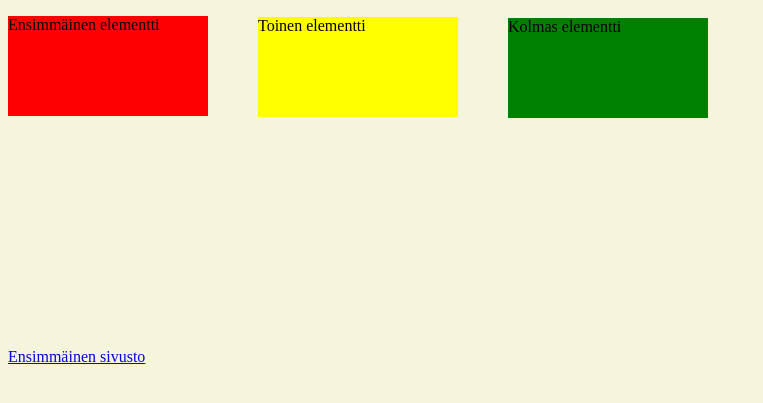
After one commit to Jape66/Web-ohjelmointi, a PHP site: page /position.html in a window 1280 px wide. The commit adds this page. Shown: the top 403 px of the page, without its empty margins (0-763 px from the left). Run offline with PHP 8.4, Linux system fonts and the light colour scheme.

Commit message:
Tehtävä 9

```diff
--- a/Exercises/index.html
+++ b/Exercises/index.html
@@ -37,6 +37,7 @@
         aaltoili teräinen vilja.</p>
     <em>Jatkuu...</em>
     <a href="toinen.html">Toinen sivusto</a>
+    <a href="position.html">Testisivusto</a>
 
 
 
--- /dev/null
+++ b/Exercises/position.html
@@ -0,0 +1,34 @@
+<!DOCTYPE html>
+<html>
+<head>
+    <meta charset="utf-8">
+    <title>Mun ikioma sipuliverkko</title>
+    <link rel="stylesheet" href="style.css">
+</head>
+
+<body>
+    <!--Tee tehtävät tänne-->
+    <div class="first-box-container">
+
+  <p id="musta">Ensimmäinen elementti</p>
+
+</div>
+
+<div class="second-box-container">
+
+  <p id="musta">Toinen elementti</p>
+
+</div>
+
+<div class="third-box-container">
+
+  <p id="musta">Kolmas elementti</p>
+
+</div>
+    <a href="index.html">Ensimmäinen sivusto</a>
+
+
+
+</body>
+
+</html>
--- a/Exercises/style.css
+++ b/Exercises/style.css
@@ -1,19 +1,71 @@
 body {
     background-color: beige;
 }
+
 .animaatio {
-  font-size: 3em;
-  color:darkred;
+    font-size: 3em;
+    color: darkred;
 }
+
 .teksti {
-color: crimson;
+    color: crimson;
 }
+
 .alaotsikko {
-    color:darkred;
+    color: darkred;
 }
+
 p {
-    color:firebrick;
+    color: firebrick;
 }
+
 em {
-    color:firebrick;
+    color: firebrick;
 }
+
+.first-box-container {
+
+    width: 200px;
+
+    height: 100px;
+
+    background-color: red;
+
+}
+
+
+
+.second-box-container {
+
+    width: 200px;
+
+    height: 100px;
+    position: relative;
+    left: 250px;
+    top: -115px;
+
+
+
+    background-color: yellow;
+
+}
+
+
+
+.third-box-container {
+
+    width: 200px;
+
+    height: 100px;
+    position: relative;
+    left: 500px;
+    top: -230px;
+
+
+    background-color: green;
+
+}
+
+#musta {
+    color: black;
+}
```
